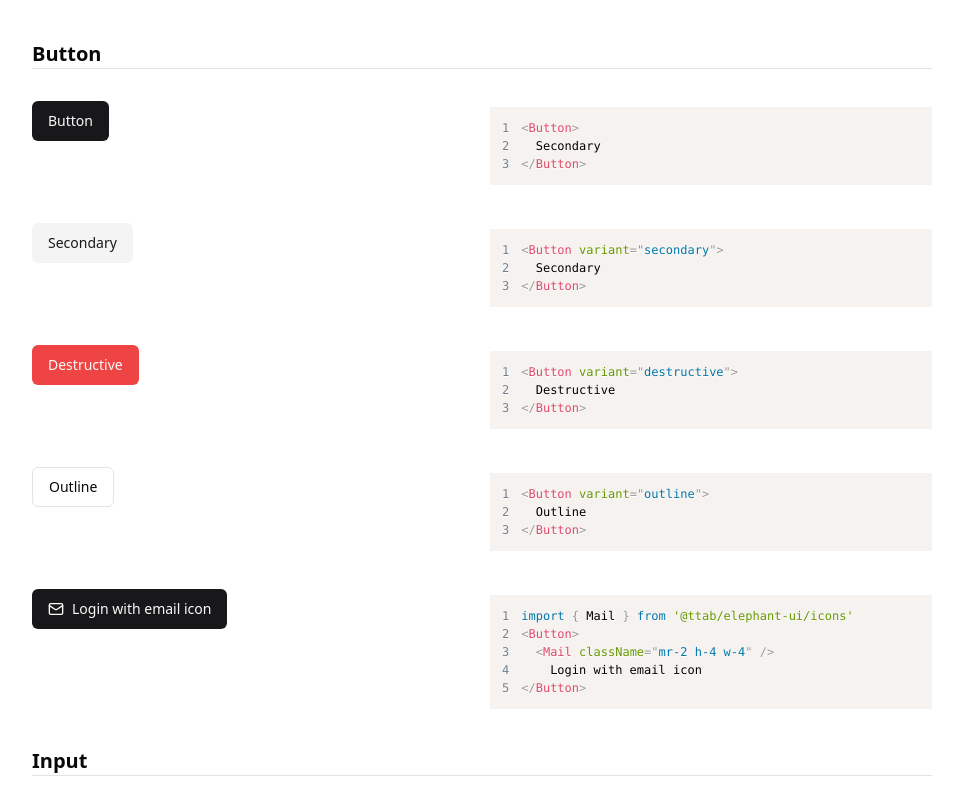
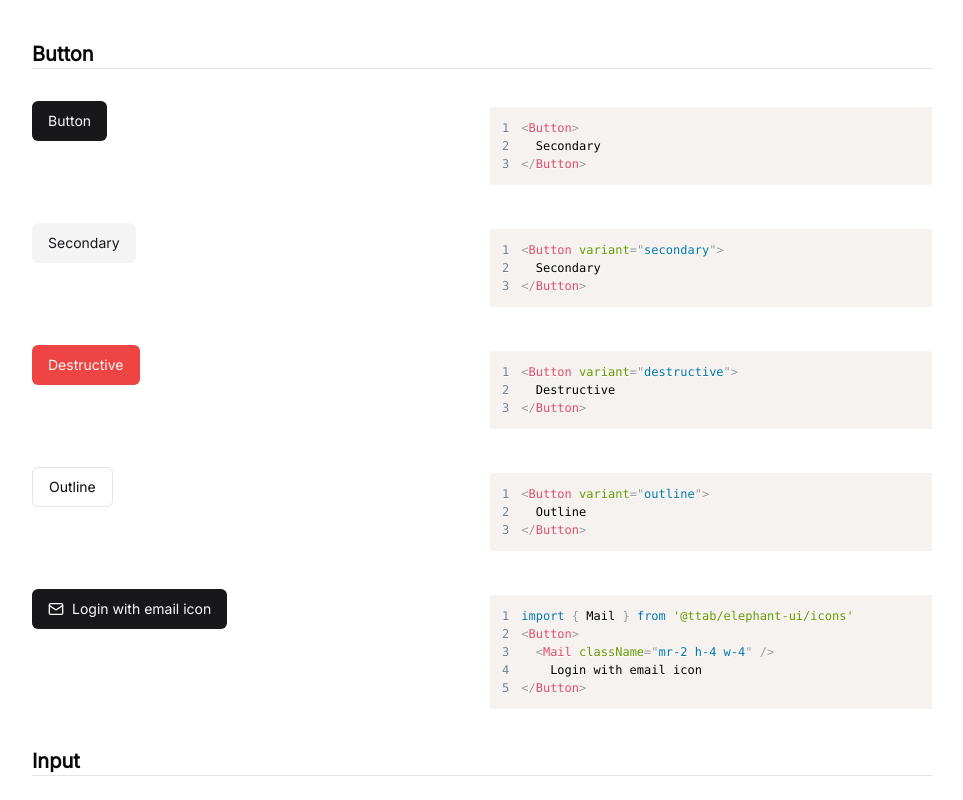
Before and after one commit to ttab/elephant-ui, a React (Vite) app: page / in a window 1280 px wide. Shown: the top 800 px of the page, without its empty margins (8-971 px from the left). Built offline with nearby package versions, Linux system fonts and the light colour scheme.

Commit message:
feat: use inter as sans (#11)

```diff
--- a/package.json
+++ b/package.json
@@ -42,6 +42,7 @@
     "react-dom": "^18.2.0"
   },
   "dependencies": {
+    "@fontsource/inter": "^5.0.15",
     "@radix-ui/react-avatar": "^1.0.4",
     "@radix-ui/react-checkbox": "^1.0.4",
     "@radix-ui/react-dialog": "^1.0.5",
--- a/src/styles/layout-base.css
+++ b/src/styles/layout-base.css
@@ -1,3 +1,5 @@
+@import '@fontsource/inter';
+
 @layer base {
   :root {
     --background: 0 0% 100%;
--- a/src/styles/preset.ts
+++ b/src/styles/preset.ts
@@ -1,4 +1,5 @@
 import { type Config } from 'tailwindcss'
+import { fontFamily } from 'tailwindcss/defaultTheme'
 export default {
   content: [
     './src/**/*.{ts,tsx}'
@@ -12,6 +13,9 @@ export default {
       }
     },
     extend: {
+      fontFamily: {
+        sans: ['inter', ...fontFamily.sans]
+      },
       colors: {
         border: 'hsl(var(--border))',
         input: 'hsl(var(--input))',
```
Also changed, not shown: 1 other file (tests, documents, lock files or other folders).
